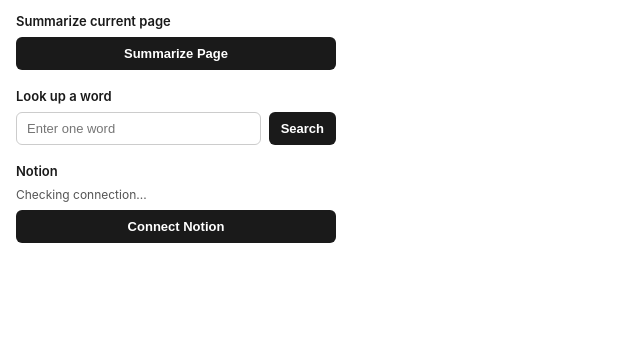
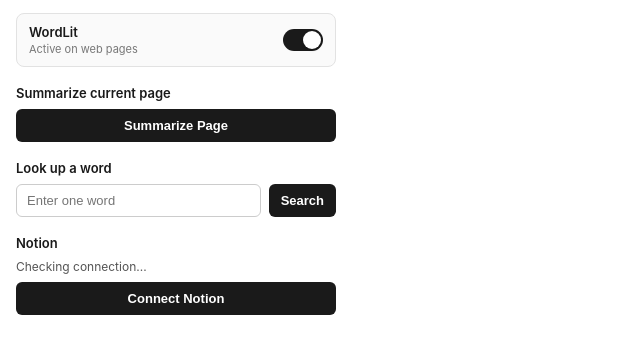
Before and after one commit to tharun-pranav-txp/WordLit, a website with bundled scripts: page extension/src/popup.html in a window 1280 px wide. Shown: the part 43-396 px from the top of the page, without its empty margins (0-640 px from the left). Built offline with nearby package versions, Linux system fonts and the light colour scheme; some packages are replaced by stand-ins of ours; no server answers.

Commit message:
feat: finalize WordLit extension controls

```diff
--- a/extension/src/popup.html
+++ b/extension/src/popup.html
@@ -50,6 +50,75 @@
             margin-bottom: 8px;
             font-size: 13px;
             font-weight: 600;
+        }
+
+        .toggle-row {
+            display: flex;
+            align-items: center;
+            justify-content: space-between;
+            padding: 10px 12px;
+            border: 1px solid #e2e2e2;
+            border-radius: 8px;
+            background: #fafafa;
+        }
+
+        .toggle-info {
+            display: flex;
+            flex-direction: column;
+            gap: 2px;
+        }
+
+        .toggle-label {
+            font-size: 13px;
+            font-weight: 600;
+        }
+
+        .toggle-description {
+            font-size: 11px;
+            color: #777;
+        }
+
+        .toggle {
+            position: relative;
+            width: 40px;
+            height: 22px;
+            flex-shrink: 0;
+        }
+
+        .toggle input {
+            opacity: 0;
+            width: 0;
+            height: 0;
+        }
+
+        .slider {
+            position: absolute;
+            inset: 0;
+            border-radius: 999px;
+            background: #ccc;
+            cursor: pointer;
+            transition: 0.2s;
+        }
+
+        .slider::before {
+            content: "";
+            position: absolute;
+            width: 18px;
+            height: 18px;
+            left: 2px;
+            top: 2px;
+            border-radius: 50%;
+            background: #fff;
+            transition: 0.2s;
+            box-shadow: 0 1px 3px rgba(0, 0, 0, 0.2);
+        }
+
+        .toggle input:checked + .slider {
+            background: #1a1a1a;
+        }
+
+        .toggle input:checked + .slider::before {
+            transform: translateX(18px);
         }
 
         .lookup-row {
@@ -131,6 +200,32 @@
     <h1>WordLit</h1>
 
     <div class="section">
+        <div class="toggle-row">
+            <div class="toggle-info">
+                <div class="toggle-label">
+                    WordLit
+                </div>
+
+                <div
+                    id="toggle-description"
+                    class="toggle-description"
+                >
+                    Active on web pages
+                </div>
+            </div>
+
+            <label class="toggle">
+                <input
+                    id="wordlit-toggle"
+                    type="checkbox"
+                />
+
+                <span class="slider"></span>
+            </label>
+        </div>
+    </div>
+
+    <div class="section">
         <div class="section-title">
             Summarize current page
         </div>
@@ -146,7 +241,12 @@
         </div>
 
         <div class="lookup-row">
-            <input id="word-input" type="text" placeholder="Enter one word" autocomplete="off" />
+            <input
+                id="word-input"
+                type="text"
+                placeholder="Enter one word"
+                autocomplete="off"
+            />
 
             <button id="lookup-button">
                 Search
@@ -165,14 +265,24 @@
             Checking connection...
         </div>
 
-        <div id="notion-connect-form" class="notion-fields">
+        <div
+            id="notion-connect-form"
+            class="notion-fields"
+        >
             <button id="connect-notion">
                 Connect Notion
             </button>
         </div>
 
-        <div id="notion-connected-actions" class="notion-actions" style="display: none;">
-            <button id="disconnect-notion" class="secondary-button">
+        <div
+            id="notion-connected-actions"
+            class="notion-actions"
+            style="display: none;"
+        >
+            <button
+                id="disconnect-notion"
+                class="secondary-button"
+            >
                 Disconnect
             </button>
         </div>
--- a/extension/src/popup.ts
+++ b/extension/src/popup.ts
@@ -45,6 +45,58 @@ const disconnectNotionButton =
         "disconnect-notion"
     ) as HTMLButtonElement;
 
+const wordlitToggle =
+    document.getElementById(
+        "wordlit-toggle"
+    ) as HTMLInputElement;
+
+const toggleDescription =
+    document.getElementById(
+        "toggle-description"
+    ) as HTMLDivElement;
+
+async function getWordLitEnabled(): Promise<boolean> {
+    const stored =
+        await chrome.storage.local.get(
+            "wordlitEnabled"
+        );
+
+    return stored.wordlitEnabled !== false;
+}
+
+
+async function updateWordLitToggle() {
+    const enabled =
+        await getWordLitEnabled();
+
+    wordlitToggle.checked = enabled;
+
+    toggleDescription.textContent =
+        enabled
+            ? "Active on web pages"
+            : "Paused on web pages";
+}
+
+
+async function toggleWordLit() {
+    const enabled =
+        wordlitToggle.checked;
+
+    await chrome.storage.local.set({
+        wordlitEnabled: enabled,
+    });
+
+    toggleDescription.textContent =
+        enabled
+            ? "Active on web pages"
+            : "Paused on web pages";
+
+    if (!enabled) {
+        await chrome.runtime.sendMessage({
+            type: "WORDLIT_DISABLED",
+        });
+    }
+}
 
 function showResult(
     html: string
@@ -554,4 +606,11 @@ disconnectNotionButton.addEventListener(
     disconnectNotion
 );
 
+wordlitToggle.addEventListener(
+    "change",
+    toggleWordLit
+);
+
+updateWordLitToggle();
+
 updateNotionStatus();
```
Also changed, not shown: extension/src/content.ts (+53 -0 lines), 1 other file.
